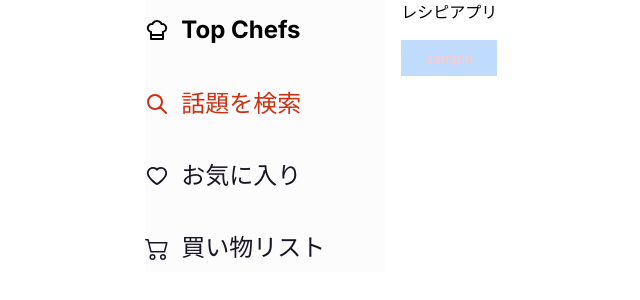
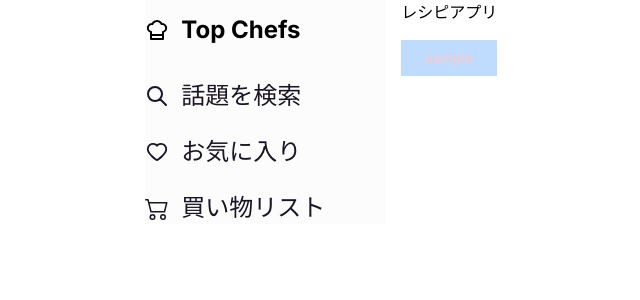
Before and after one commit to qin-team-recipe/03-recipe-app, a Next.js app: page / in a window 1280 px wide. Shown: the top 300 px of the page, without its empty margins (68-708 px from the left). Built offline with nearby package versions, Linux system fonts and the light colour scheme; what tailwindcss-radix-colors would draw is missing.

Commit message:
routing修正

```diff
--- a/src/app/_components/navBar.tsx
+++ b/src/app/_components/navBar.tsx
@@ -1,6 +1,7 @@
 'use client';
 
 import Link from 'next/link';
+import { usePathname } from 'next/navigation';
 import { FC, ReactElement } from 'react';
 import { AiOutlineHeart } from 'react-icons/ai';
 import { BsCart2 } from 'react-icons/bs';
@@ -63,8 +64,7 @@ export const NavBar: FC = () => {
   });
   const { width } = useGetWindowSize();
 
-  // useRouterを使用する想定の仮置き
-  const path = '/search';
+  const path = usePathname();
 
   const navbarItem: NavBarItem[] = [
     {
@@ -95,8 +95,9 @@ export const NavBar: FC = () => {
       </div>
       <div className={buttonContainer()}>
         {navbarItem.map((item) => (
-          <Link key={item.key} href={item.path}>
-            <button
+          <Link
+            href={item.path}
+            key={item.key}
             className={icon({
               class:
                 item.path === path
@@ -115,7 +116,6 @@ export const NavBar: FC = () => {
             >
               {item.label}
             </p>
-            </button>
           </Link>
         ))}
       </div>
```
Lines whose indentation alone changed are shown as unchanged.
